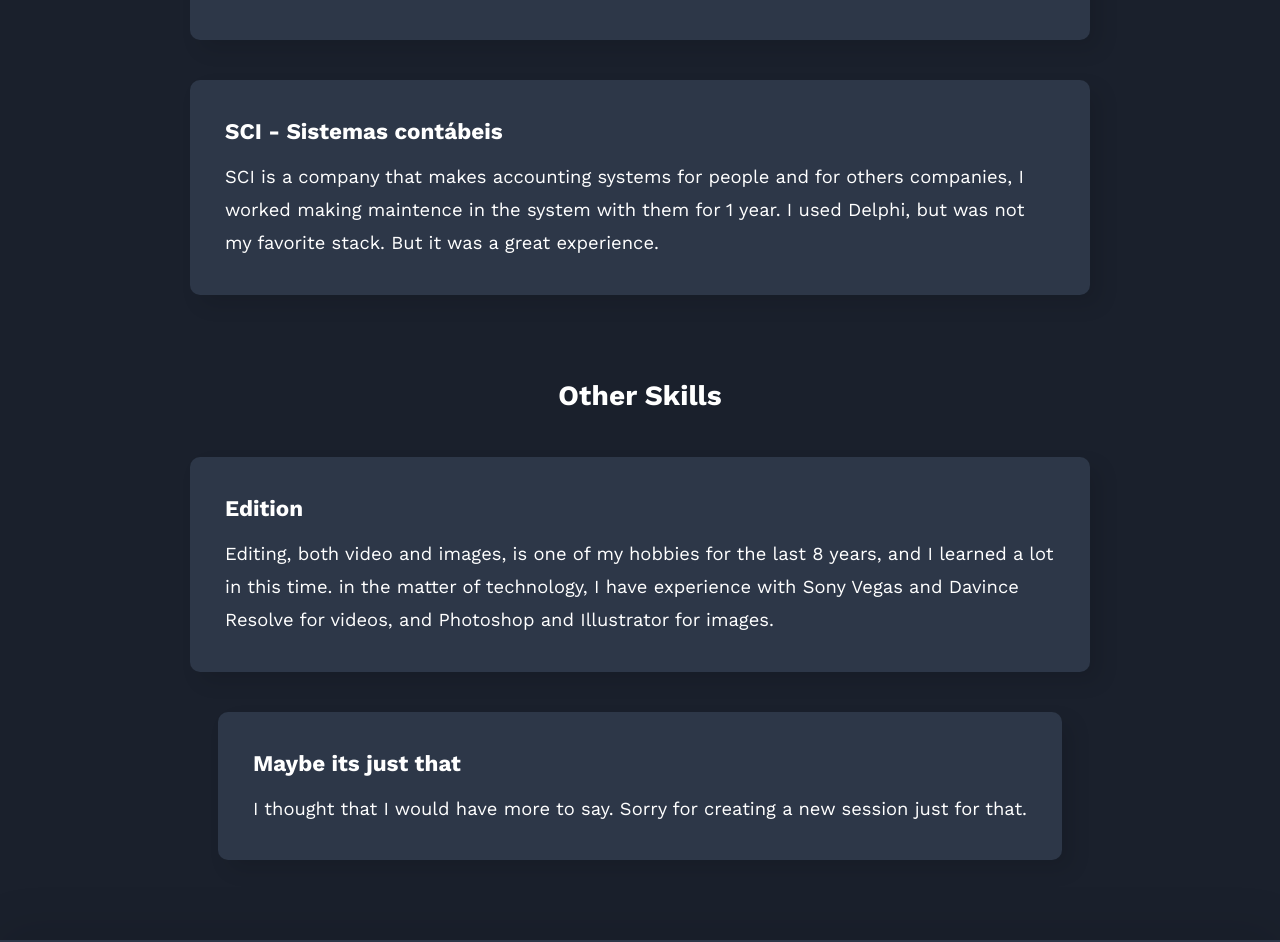
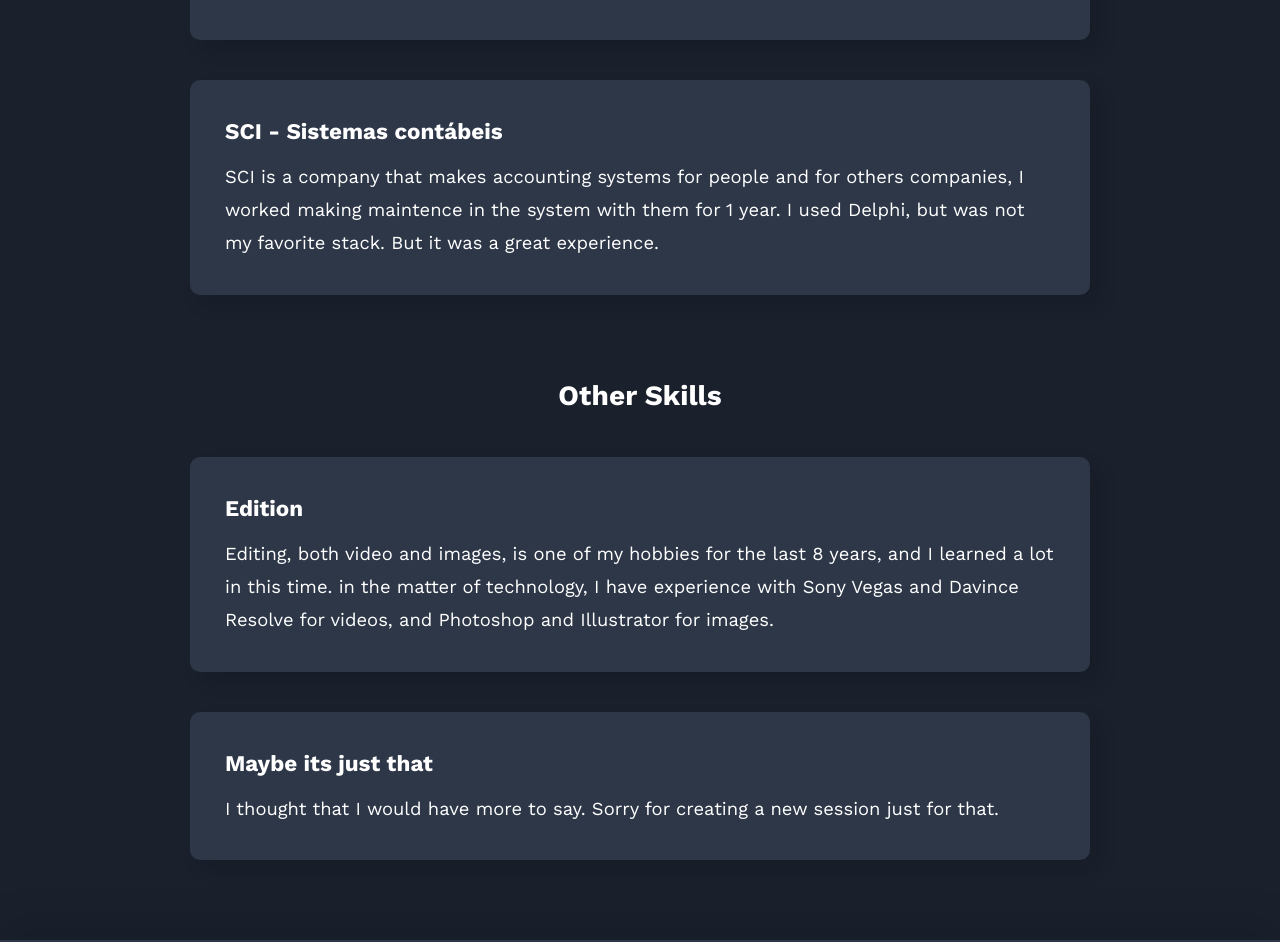
Before and after one commit to gregori-sabel/portfolio, a Next.js app: page / in a window 1280 px wide. Shown: the part 1635-2577 px from the top of the page. Built offline with nearby package versions, Linux system fonts and the light colour scheme.

Commit message:
smalle block fixed

```diff
--- a/src/components/Block/index.tsx
+++ b/src/components/Block/index.tsx
@@ -1,5 +1,5 @@
 import React from "react";
-import { Component, GithubText, Title, Text } from "./styles";
+import { Component, GithubText, Title, Text, LinkWrapper } from "./styles";
 const Fade = require('react-reveal/Fade');
 
 interface Props {
@@ -15,8 +15,8 @@ export function Block({ text, title, link, isGithub = false, index }: Props) {
 
 
   return(
-    <a href={link !== '' ? link : undefined} target="_blank" rel="noreferrer" >
-        <Component >
+    <LinkWrapper href={link !== '' ? link : undefined} target="_blank" rel="noreferrer" >
+      <Component >
         <Fade bottom cascade delay={index * 200}>
           <div>
 
@@ -32,9 +32,9 @@ export function Block({ text, title, link, isGithub = false, index }: Props) {
             {text}
           </Text>
           </div>
-    </Fade>
-        </Component>
+        </Fade>
+      </Component>
 
-      </a>
+    </LinkWrapper>
   )
 }
--- a/src/components/Block/styles.ts
+++ b/src/components/Block/styles.ts
@@ -39,7 +39,10 @@ export const Component = styled.div`
       color: black;
     }
   `}
+`
 
+export const LinkWrapper = styled.a`
+  width: 100%;
 `
 
 
--- a/src/pages/index.tsx
+++ b/src/pages/index.tsx
@@ -41,7 +41,7 @@ export default function Home () {
               { content.items.map( (item, i) => (
                 // eslint-disable-next-line react/no-unknown-property
                   // <Fade bottom >
-                    <Block key={item.title} index={i} title={item.title} text={item.text} link={item.link} isGithub={item.isGithub}/>
+                  <Block key={item.title} index={i} title={item.title} text={item.text} link={item.link} isGithub={item.isGithub}/>
                   // </Fade>
               ))}
             </Section>
```
